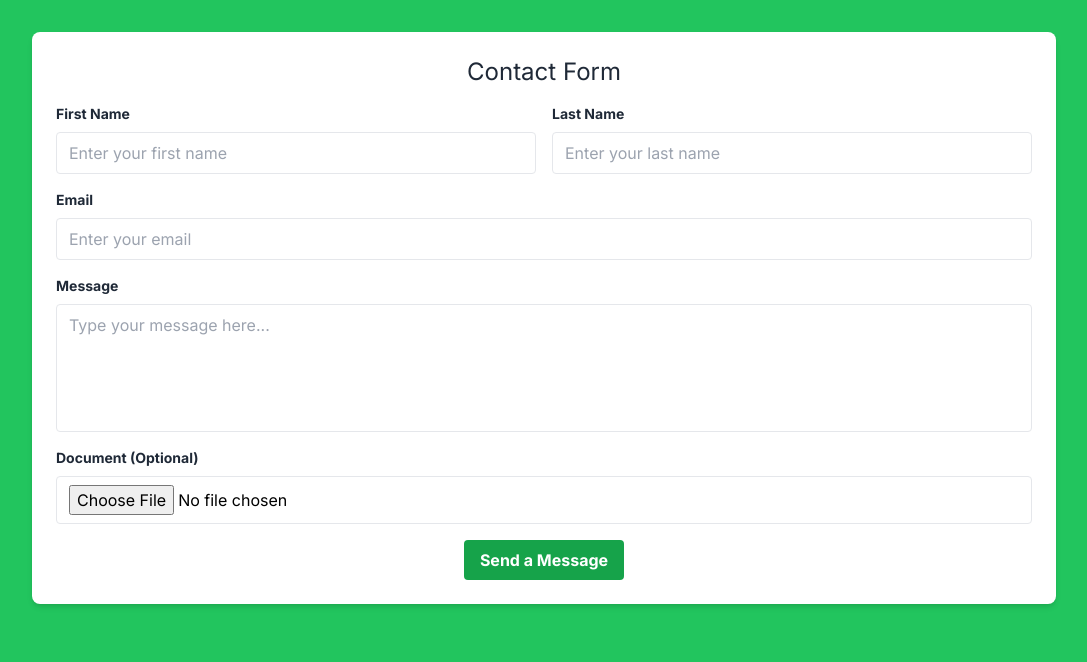
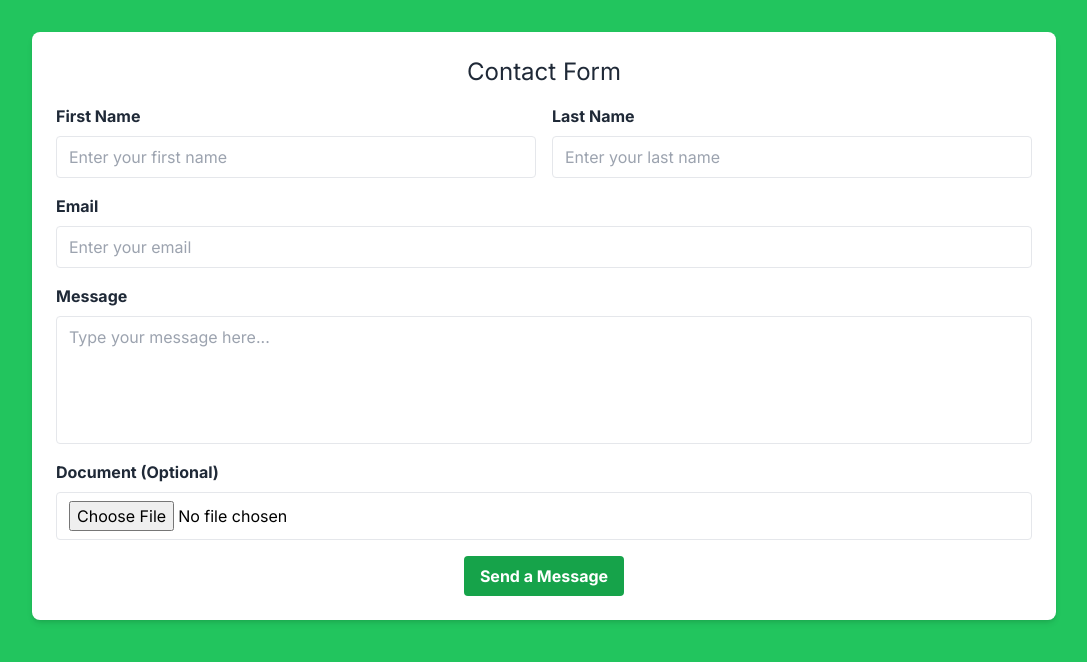
Before and after one commit to abhishek1savaliya/portfolio, a Next.js app: page /message in a window 1280 px wide. Shown: the top 662 px of the page, without its empty margins (96-1183 px from the left). Built offline with nearby package versions, Linux system fonts and the light colour scheme.

Commit message:
change UI

```diff
--- a/src/app/message/page.js
+++ b/src/app/message/page.js
@@ -52,13 +52,13 @@ const page = () => {
     };
 
     return (
-        <div className="bg-green-500 min-h-screen p-8">
-            <div className="bg-white p-6 rounded-lg shadow-md max-w-5xl mx-auto">
-                <h1 className="text-2xl mb-4 text-center text-gray-800 dark:text-gray-800">Contact Form</h1>
+        <div className="bg-green-500 min-h-screen p-4 md:p-8">
+            <div className="bg-white p-4 md:p-6 rounded-lg shadow-md max-w-5xl mx-auto">
+                <h1 className="text-lg md:text-2xl mb-4 text-center text-gray-800 dark:text-gray-800">Contact Form</h1>
                 <form onSubmit={handleSubmit} className="space-y-4">
                     <div className="grid grid-cols-1 md:grid-cols-2 gap-4">
                         <div className="flex flex-col">
-                            <label className="text-gray-800 text-sm font-bold mb-2" htmlFor="fName">
+                            <label className="text-sm md:text-base text-gray-800 font-bold mb-2" htmlFor="fName">
                                 First Name
                             </label>
                             <input
@@ -72,7 +72,7 @@ const page = () => {
                             />
                         </div>
                         <div className="flex flex-col">
-                            <label className="text-gray-800 text-sm font-bold mb-2" htmlFor="lName">
+                            <label className="text-sm md:text-base text-gray-800 font-bold mb-2" htmlFor="lName">
                                 Last Name
                             </label>
                             <input
@@ -87,9 +87,8 @@ const page = () => {
                             />
                         </div>
                     </div>
-                    {/* Email Field */}
                     <div className="flex flex-col">
-                        <label className="text-gray-800 text-sm font-bold mb-2" htmlFor="email">
+                        <label className="text-sm md:text-base text-gray-800 font-bold mb-2" htmlFor="email">
                             Email
                         </label>
                         <input
@@ -103,9 +102,8 @@ const page = () => {
                             required
                         />
                     </div>
-                    {/* End of Email Field */}
                     <div className="flex flex-col">
-                        <label className="text-gray-800 text-sm font-bold mb-2" htmlFor="message">
+                        <label className="text-sm md:text-base text-gray-800 font-bold mb-2" htmlFor="message">
                             Message
                         </label>
                         <textarea
@@ -119,7 +117,7 @@ const page = () => {
                         ></textarea>
                     </div>
                     <div className="flex flex-col">
-                        <label className="text-gray-800 text-sm font-bold mb-2" htmlFor="doc">
+                        <label className="text-sm md:text-base text-gray-800 font-bold mb-2" htmlFor="doc">
                             Document (Optional)
                         </label>
                         <input
@@ -131,8 +129,7 @@ const page = () => {
                         />
                     </div>
                     <div className="flex items-center justify-center">
-                        {
-                            loading ? (
+                        {loading ? (
                             <DNA
                                 visible={true}
                                 height="80"
@@ -141,19 +138,18 @@ const page = () => {
                                 wrapperStyle={{}}
                                 wrapperClass="dna-wrapper"
                             />
-                            ) : (<button
+                        ) : (
+                            <button
                                 className="bg-green-600 hover:bg-green-700 text-white font-bold py-2 px-4 rounded focus:outline-none focus:ring-2 focus:ring-blue-500"
                                 type="submit"
                             >
                                 Send a Message
-                            </button>)
-                        }
-
+                            </button>
+                        )}
                     </div>
                 </form>
             </div>
         </div>
-
     );
 };
 
```
Lines whose indentation alone changed are shown as unchanged.
